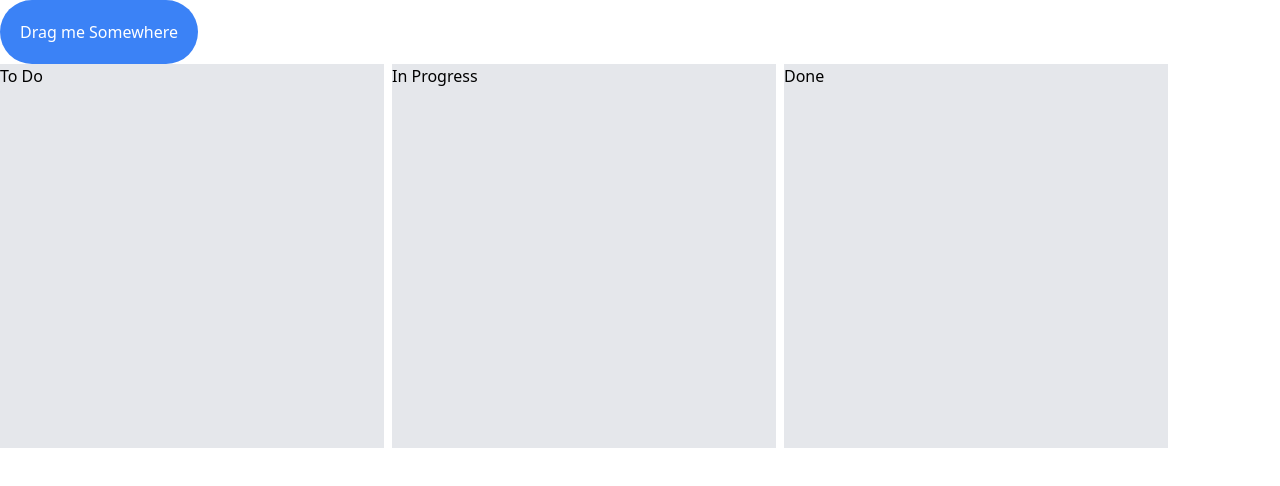
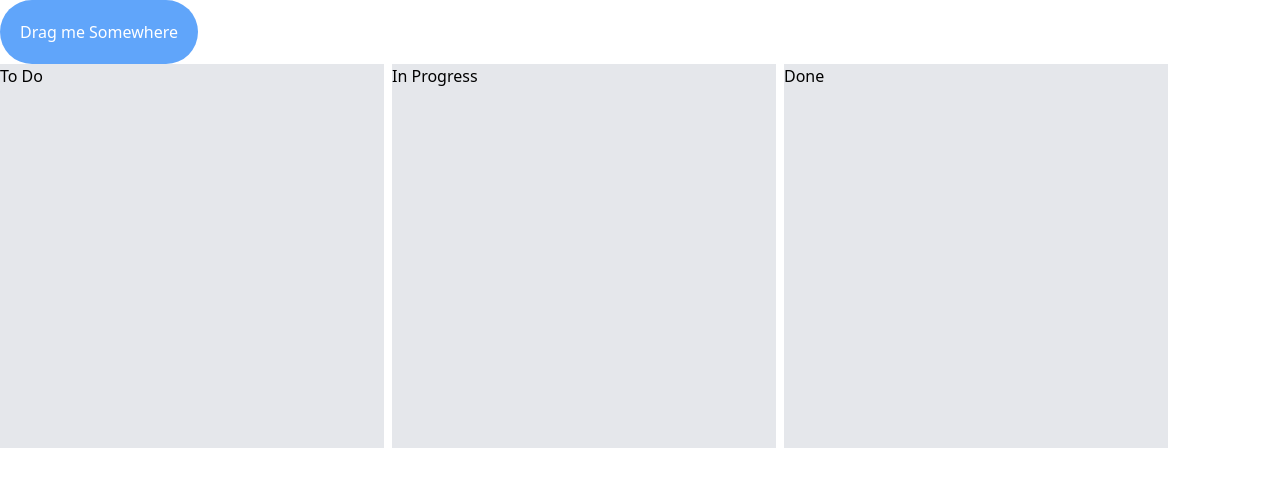
Before and after one commit to gitdeepaks/dragndrop_in_next, a Next.js app: page / in a window 1280 px wide. Shown: the top 486 px of the page. Built offline with nearby package versions, Linux system fonts and the light colour scheme.

Commit message:
checking features

```diff
--- a/app/page.tsx
+++ b/app/page.tsx
@@ -11,7 +11,7 @@ export default function Home() {
 
   const draggableMarkup = (
     <Draggable>
-      <div className="p-5 bg-blue-500 text-white rounded-full">
+      <div className="p-5 bg-blue-400 text-white rounded-full">
         Drag me Somewhere
       </div>
     </Draggable>
```
